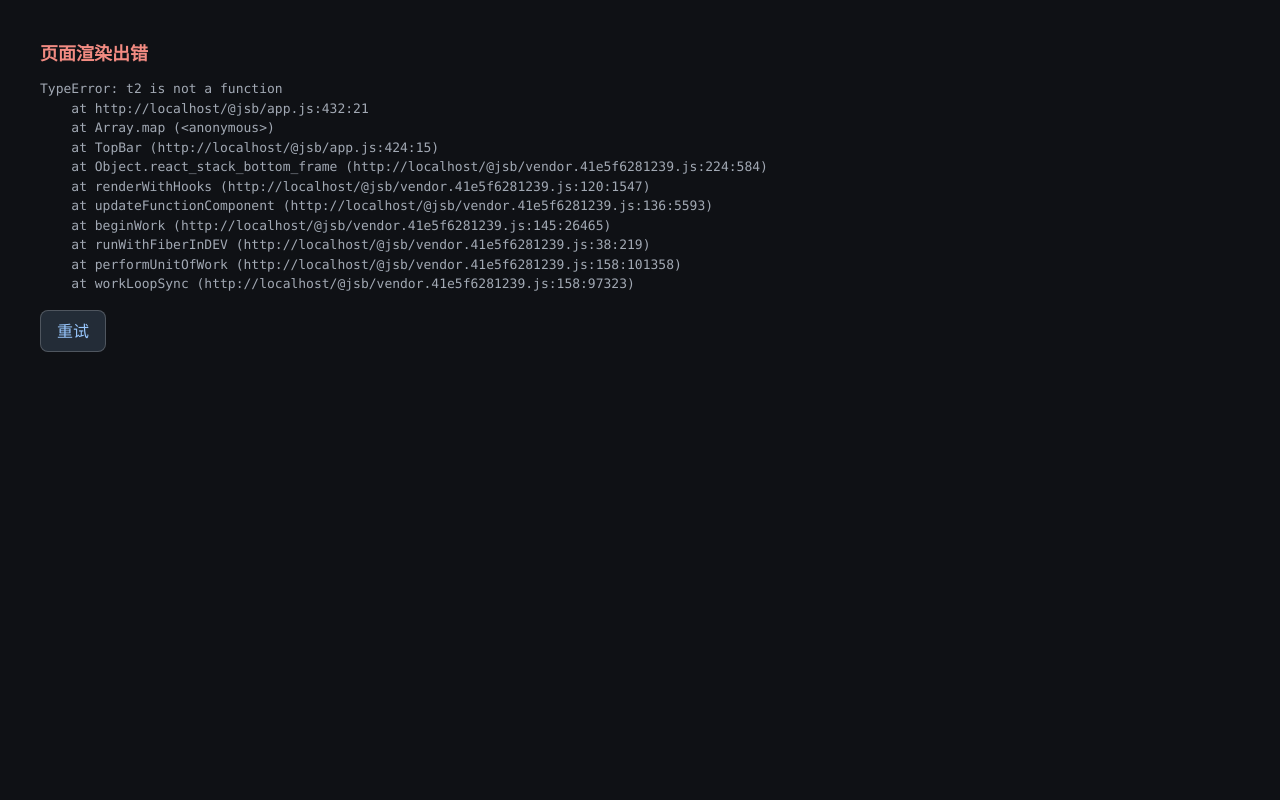
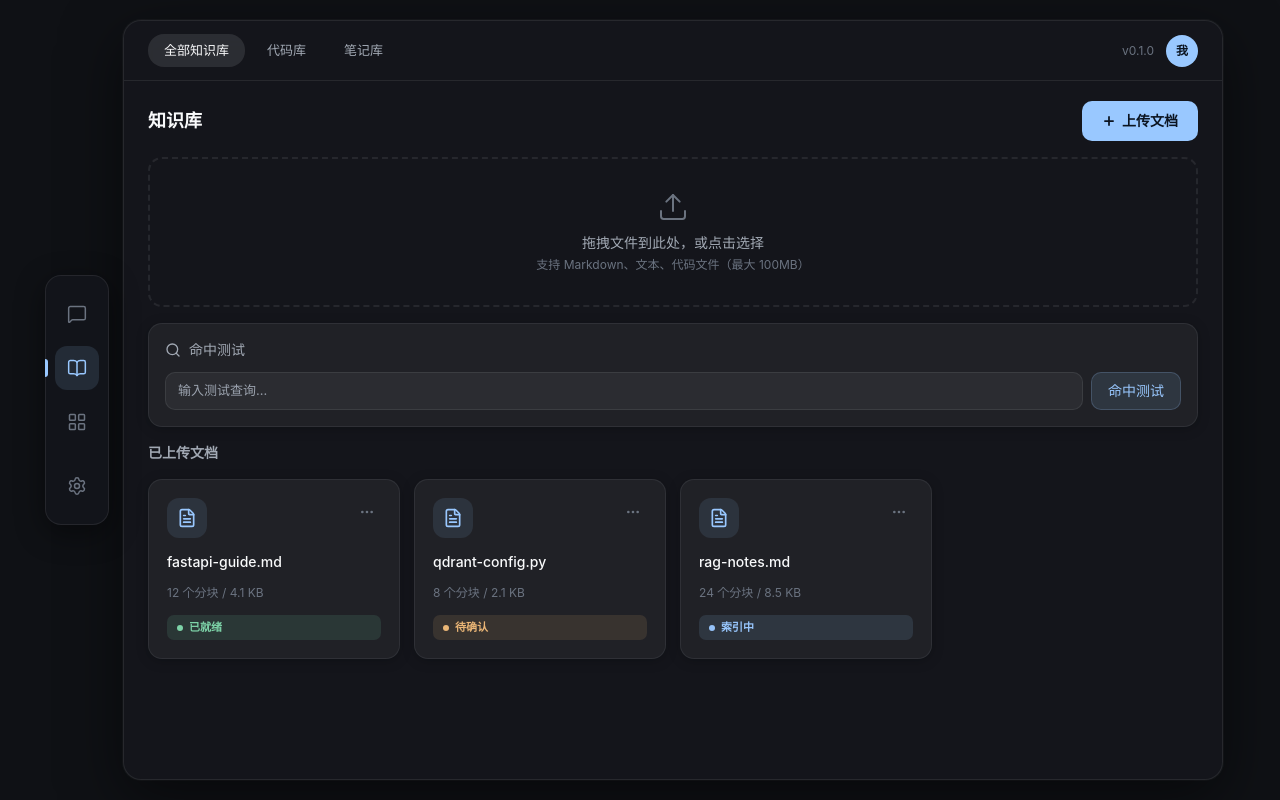
Before and after one commit to skelias/local-rag-assistant, a React app in the folder frontend/: page / in a window 1280 px wide. Both pictures are taken after a click on the button "知识库". Built offline with nearby package versions, Linux system fonts and the light colour scheme; no server answers; the HTML template or start-up script is replaced by a standard one.

Commit message:
fix(frontend): TopBar KB tab callback shadowed i18n t -> rename to tab

```diff
--- a/frontend/src/components/TopBar.jsx
+++ b/frontend/src/components/TopBar.jsx
@@ -24,17 +24,17 @@ export default function TopBar() {
       <div className="flex items-center gap-1.5">
         {nav === 'kb' ? (
           // 知识库 tab 只在知识库页出现
-          KB_TABS.map((t) => (
-            <span key={t.id}
-              onClick={() => setKbId(t.id)}
+          KB_TABS.map((tab) => (
+            <span key={tab.id}
+              onClick={() => setKbId(tab.id)}
               className={`
                 px-4 py-[7px] rounded-pill text-[13px] font-medium cursor-pointer transition-all select-none
-                ${kbId === t.id
+                ${kbId === tab.id
                   ? 'bg-[rgba(255,255,255,0.1)] text-text-p'
                   : 'text-text-s hover:text-text-p hover:bg-[rgba(255,255,255,0.04)]'}
               `}
             >
-              {t(t.key)}
+              {t(tab.key)}
             </span>
           ))
         ) : (
```
